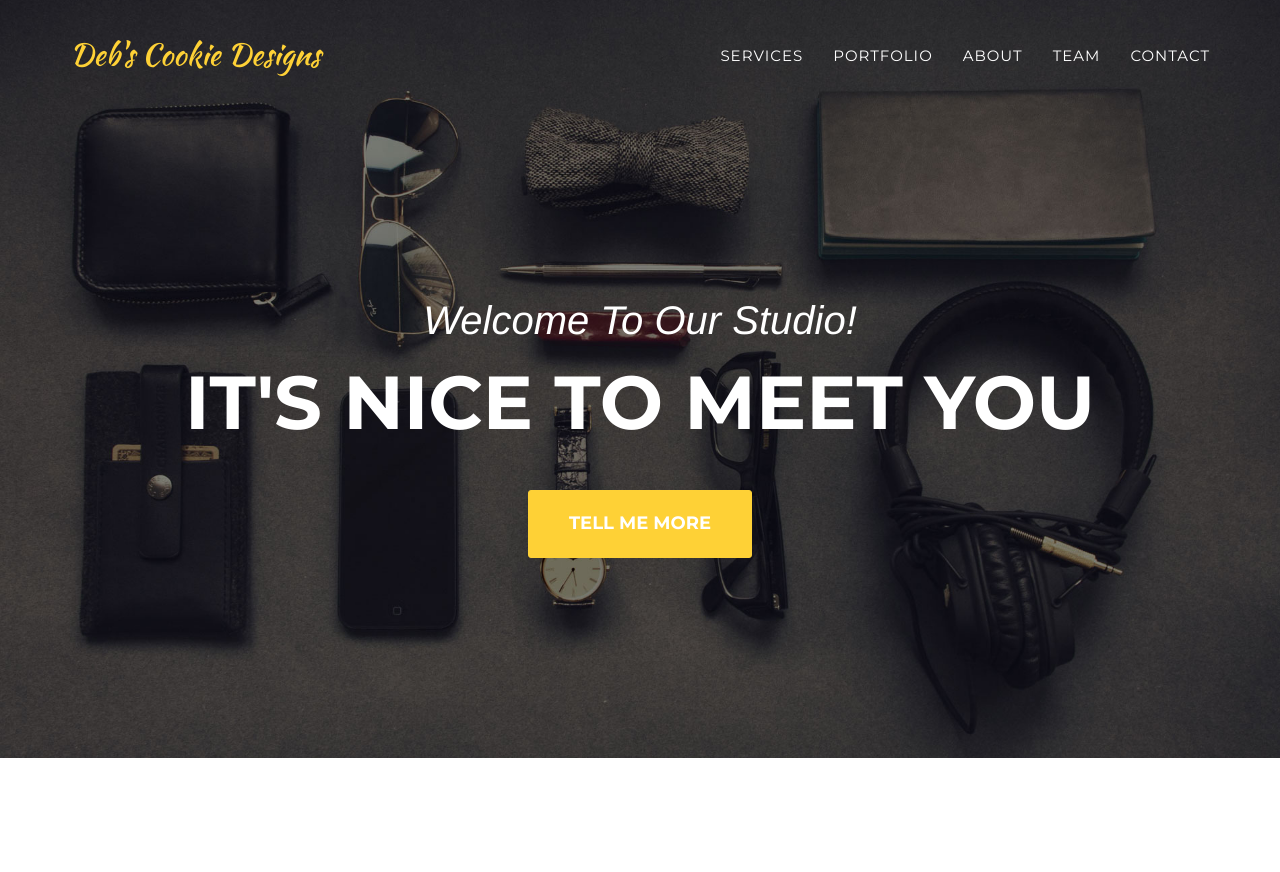
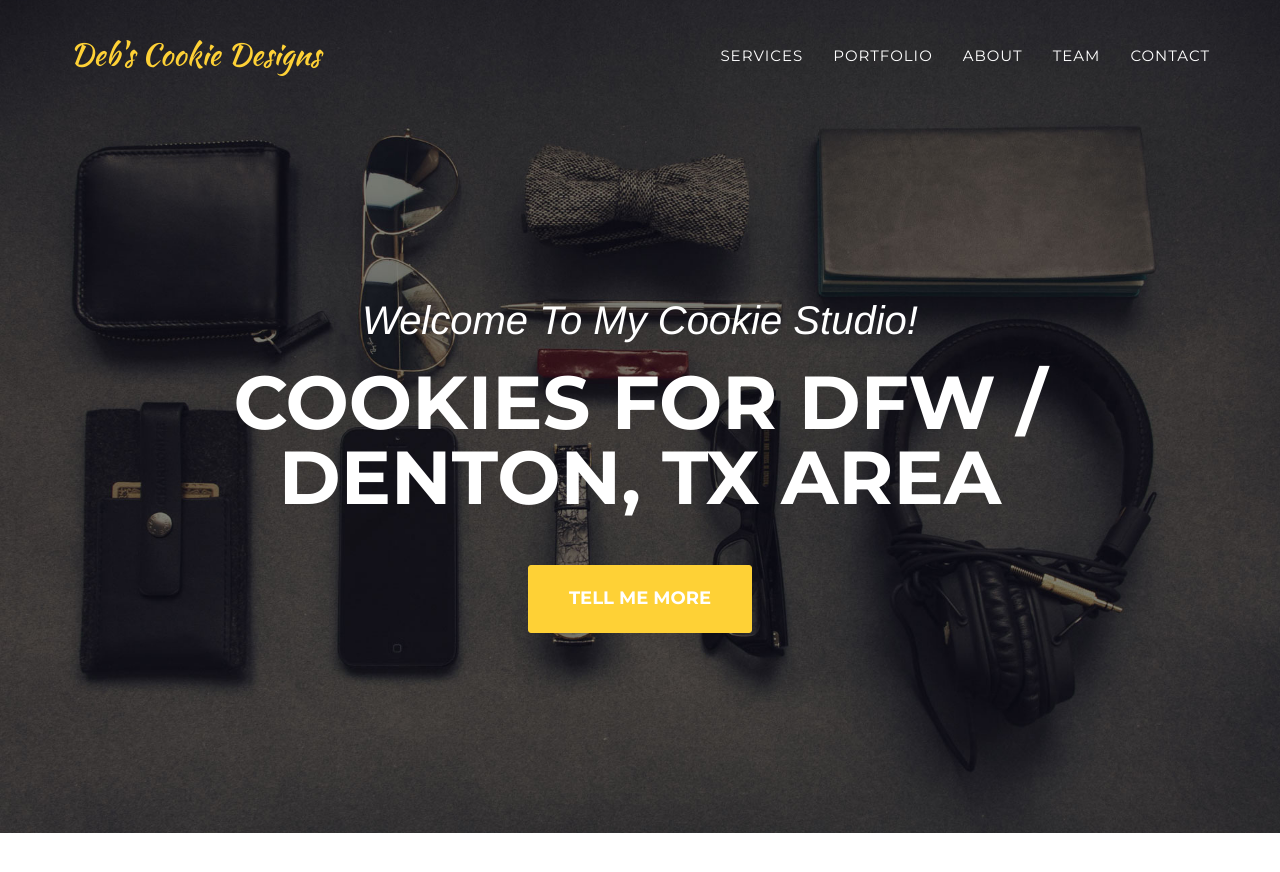
Before and after one commit to DEB72/Cookie, a Jekyll site: the page built from index.html, in a window 1280 px wide and 900 px high. Shown: the top 872 px of the window. Built offline with Jekyll 4.4.1, drawn with Linux system fonts in a browser that asks for light colours; some web fonts are replaced.

Commit message:
Update header.html

```diff
--- a/_includes/header.html
+++ b/_includes/header.html
@@ -44,8 +44,8 @@
     <header>
         <div class="container">
             <div class="intro-text">
-                <div class="intro-lead-in">Welcome To Our Studio!</div>
-                <div class="intro-heading">It's Nice To Meet You</div>
+                <div class="intro-lead-in">Welcome To My Cookie Studio!</div>
+                <div class="intro-heading">Cookies For DFW / Denton, TX Area</div>
                 <a href="#services" class="page-scroll btn btn-xl">Tell Me More</a>
             </div>
         </div>
```
